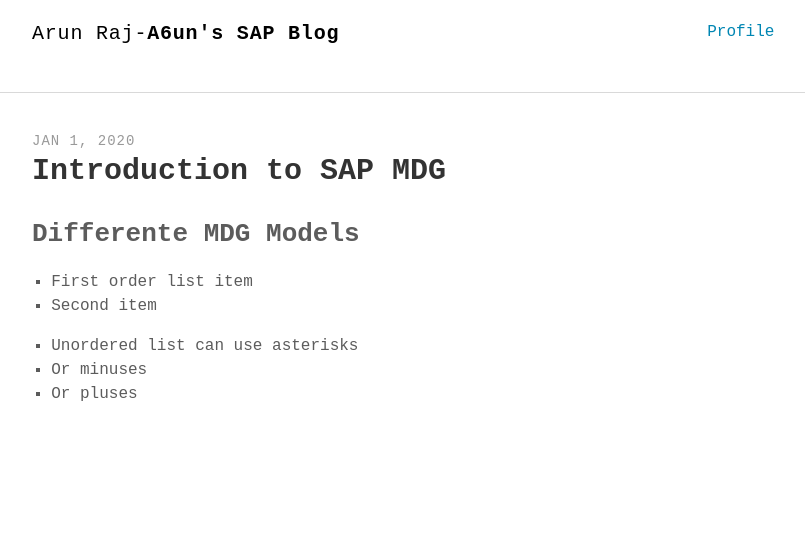
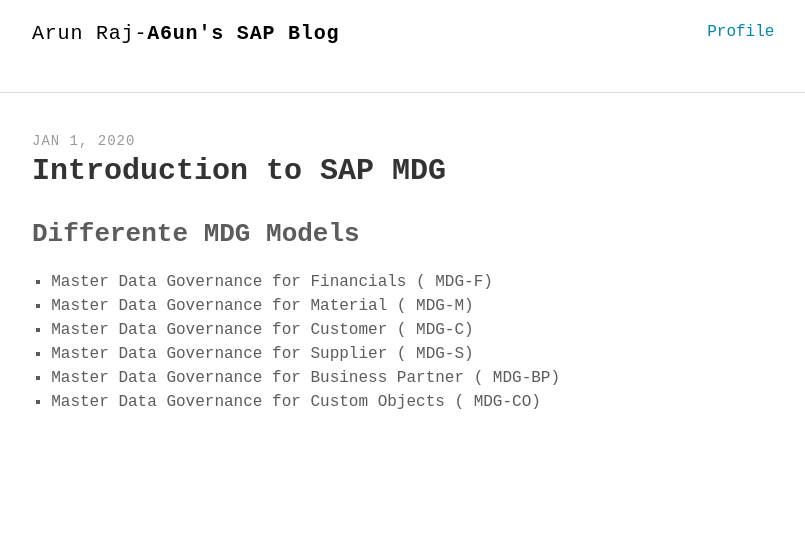
Before and after one commit to a6unraj/a6unraj.github.io, a Jekyll site: the page built from _posts/2020-01-01-introduction-to-sap-mdg.md, in a window 1280 px wide. Shown: the part 352-902 px from the top of the page, without its empty margins (232-1037 px from the left). Built offline with Jekyll 4.4.1, drawn with Linux system fonts in a browser that asks for light colours; some web fonts are replaced; comment, search, counter and statistics services are not loaded.

Commit message:
Update 2020-01-01-introduction-to-sap-mdg.md

```diff
--- a/_posts/2020-01-01-introduction-to-sap-mdg.md
+++ b/_posts/2020-01-01-introduction-to-sap-mdg.md
@@ -8,9 +8,9 @@
 
 ## Differente MDG Models
 
-1. First order list item
-2. Second item
-
-* Unordered list can use asterisks
-- Or minuses
-+ Or pluses
+1. Master Data Governance for Financials ( MDG-F)
+2. Master Data Governance for Material ( MDG-M)
+3. Master Data Governance for Customer ( MDG-C)
+4. Master Data Governance for Supplier ( MDG-S)
+5. Master Data Governance for Business Partner ( MDG-BP)
+6. Master Data Governance for Custom Objects ( MDG-CO)
```
